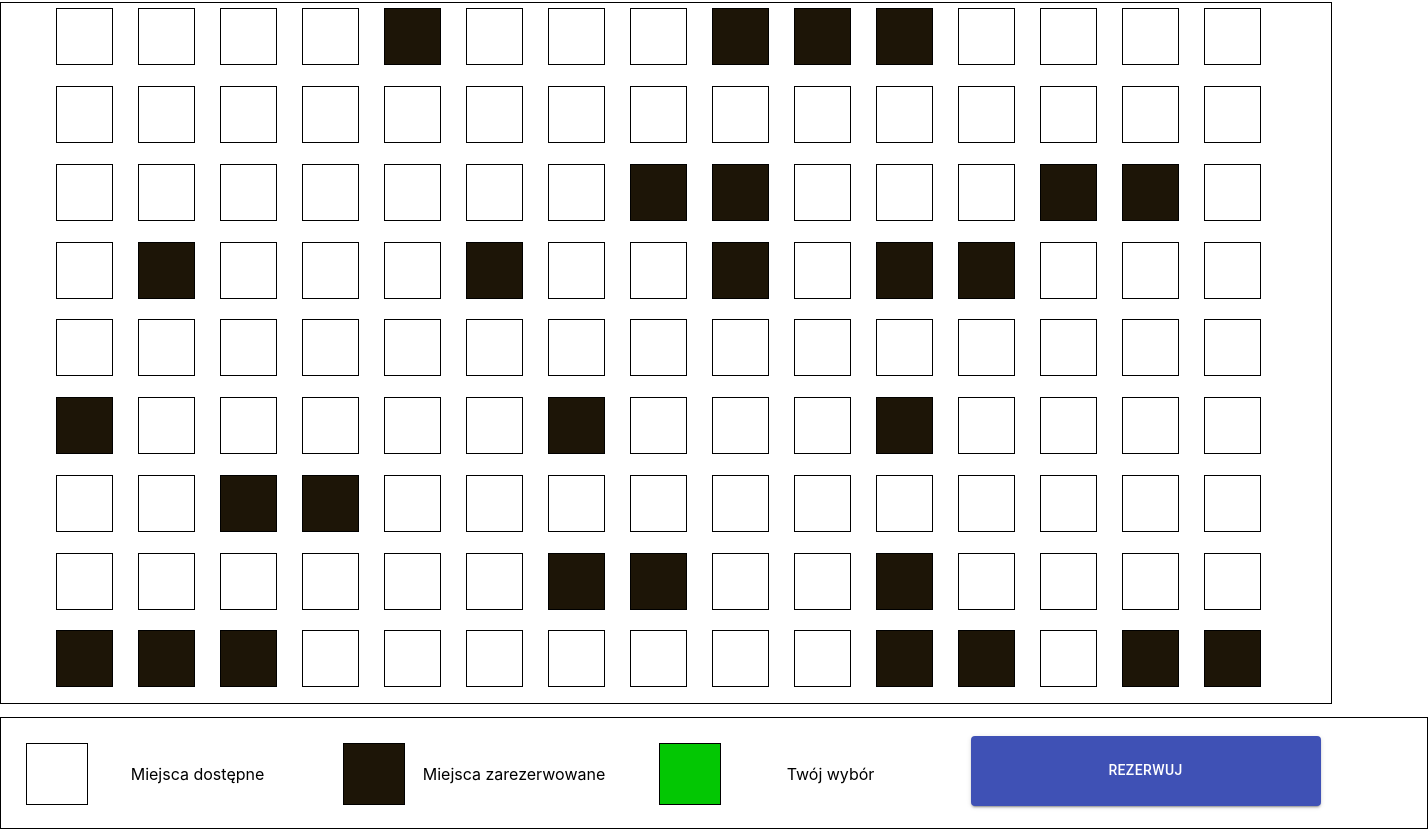
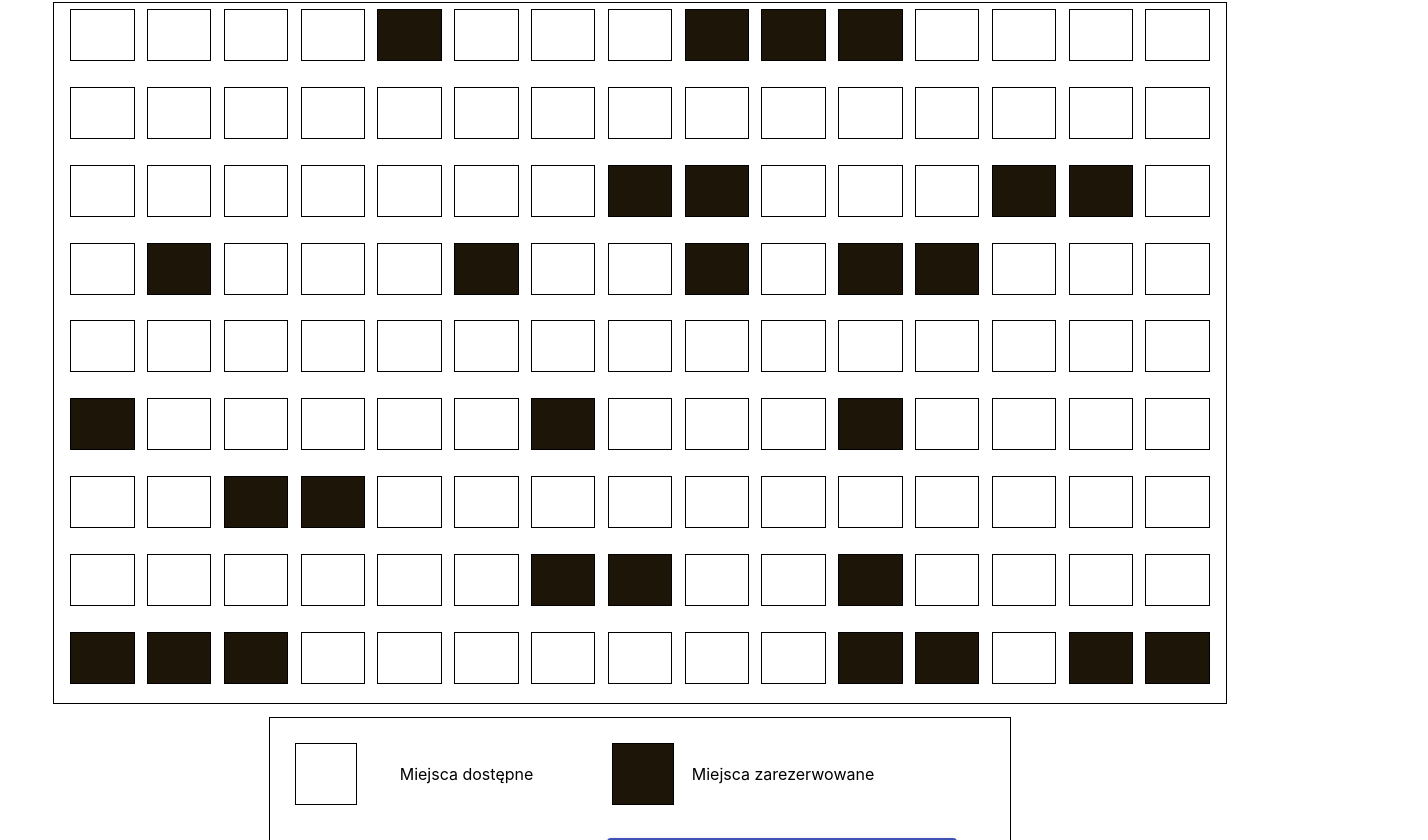
Before and after one commit to SewerynKuliga/seat_selection_and_reservation, a React (Create React App) app: page /seats in a window 1280 px wide. Shown: the part 79-919 px from the top of the page, 1428 px wide, since content can reach past the window. Built offline with nearby package versions, Linux system fonts and the light colour scheme; data requests are answered from the project's data file.

Commit message:
Update Audience.js
Hmm, i don't know what i should write here... Some details added :D

```diff
--- a/src/App.js
+++ b/src/App.js
@@ -1,23 +1,24 @@
-import React, { useState } from 'react';
-import './App.css';
+import React, { useState } from "react";
+import "./App.css";
 import { BrowserRouter as Router, Switch, Route } from "react-router-dom";
-import PageOne from './Components/PageOne/PageOne';
-import PageTwo from './Components/PageTwo/PageTwo';
-import PageThree from './Components/PageThree/PageThree';
-import { ReservationContext } from './Contexts/ReservationContext'
+import PageOne from "./Components/PageOne/PageOne";
+import PageTwo from "./Components/PageTwo/PageTwo";
+import PageThree from "./Components/PageThree/PageThree";
+import { ReservationContext } from "./Contexts/ReservationContext";
 
 function App() {
   const [options, setOptions] = useState(1);
-  const [checked, setChecked] = useState(false);
-  const chosenSeats = []
+  const chosenSeats = [];
 
   return (
     <Router>
       <Switch>
-        <ReservationContext.Provider value={{ options, setOptions, checked, setChecked, chosenSeats }}>
-          <Route exact path='/' component={PageOne} />
-          <Route exact path='/seats' component={PageTwo} />
-          <Route exact path='/confirm' component={PageThree} />
+        <ReservationContext.Provider
+          value={{ options, setOptions, chosenSeats }}
+        >
+          <Route exact path="/" component={PageOne} />
+          <Route exact path="/seats" component={PageTwo} />
+          <Route exact path="/confirm" component={PageThree} />
         </ReservationContext.Provider>
       </Switch>
     </Router>
--- a/src/Components/PageTwo/Audience.js
+++ b/src/Components/PageTwo/Audience.js
@@ -1,42 +1,31 @@
 import React from "react";
 import styled from "styled-components";
-import { useState, useEffect, useContext } from "react";
+import { useState, useContext } from "react";
 import { ReservationContext } from "../../Contexts/ReservationContext";
-import { setAutoFreeze } from "immer";
 
 function Audience({ reserved, seat }) {
   const { chosenSeats, options } = useContext(ReservationContext);
   const [pickedPlace, setPickedPlace] = useState(false);
-  // const [color, setColor] = useState("blue");
-  // const red = { color: "red" };
-  var pickedPlace1 = pickedPlace ? "picked" : "auto";
-  // useEffect(() => {
-  //   setPickedPlace(pickedPlace);
-  // }, [pickedPlace]);
+  const selectedSeats = chosenSeats.map((seats) => seats.id);
 
   const handleClick = (seat) => {
     setPickedPlace(!pickedPlace);
     seat.reserved === true ? chosenSeats.push() : chosenSeats.push(seat);
     if (chosenSeats.length > options) {
       chosenSeats.length = 0;
-      // setPickedPlace(false);
-
-      // chosenSeats.classList.remove("picked")
+      setPickedPlace(false);
     }
-    // if(chosenSeats.seat === seat) setColor("red")
     console.log(chosenSeats);
-
     console.log(options);
   };
-  useEffect(() => {}, []);
 
   return (
     <Seat
       reserved={reserved}
-      className={pickedPlace1}
       onClick={() => {
         handleClick(seat);
       }}
+      className={pickedPlace ? "picked" : "auto"}
     ></Seat>
   );
 }
@@ -46,9 +35,8 @@ export default Audience;
 const Seat = styled.div`
   display: inline;
   position: relative;
-  margin: 5px;
+  margin: 8%;
   border: 1px solid;
-  width: 55px;
-  height: 55px;
+  height: 50px;
   background-color: ${(props) => (props.reserved ? "rgb(29, 21, 7)" : "auto")};
 `;
--- a/src/Components/PageTwo/CinemaScreen.js
+++ b/src/Components/PageTwo/CinemaScreen.js
@@ -1,8 +1,9 @@
-import React from 'react';
-import styled from 'styled-components';
+import React from "react";
+import styled from "styled-components";
 
 const Screen = styled.div`
-    width: 1200px;
+  width: 80%;
+  min-width: 786px;
   height: 30px;
 
   position: relative;
@@ -11,15 +12,10 @@ const Screen = styled.div`
   margin-top: 2%;
   background-color: rgb(83, 83, 83);
   border-radius: 30px;
-`
-
+`;
 
 function CinemaScreen() {
-    return (
-        <Screen>
-
-        </Screen>
-    )
+  return <Screen></Screen>;
 }
 
 export default CinemaScreen;
--- a/src/Components/PageTwo/Legend.js
+++ b/src/Components/PageTwo/Legend.js
@@ -32,12 +32,12 @@ export default Legend;
 
 const LegendBox = styled.div`
   position: relative;
-  width: 85%;
-  height: 70px;
+  width: 50%;
+  height: auto;
   border: 1px solid;
   margin: 0% auto;
   padding: 20px;
-  min-width: 1386px;
+  min-width: 700px;
   max-width: 1386px;
 `
 const ReservedFalse = styled.div`
--- a/src/Components/PageTwo/PageTwo.js
+++ b/src/Components/PageTwo/PageTwo.js
@@ -11,7 +11,6 @@ function PageTwo() {
   const fetchSeats = async () => {
     const response = await fetch("http://localhost:3001/seats");
     const data = await response.json();
-    console.log(data);
     setAllSeats(data);
   };
 
@@ -42,16 +41,17 @@ export default PageTwo;
 
 const Container = styled.div`
   position: relative;
-  margin: auto;
+  margin: 0 auto;
   margin-bottom: 1%;
   margin-top: 2%;
 
-  padding-left: 50px;
-  padding-right: 50px;
+  padding-left: 10px;
+  padding-right: 10px;
 
   height: 700px;
-  min-width: 1230px;
+  width: 90%;
   max-width: 1260px;
+  min-width: 786px;
 
   border: 1px solid;
   display: grid;
```
Also changed, not shown: src/App.css (line endings or trailing spaces). Lines whose indentation alone changed are shown as unchanged.
